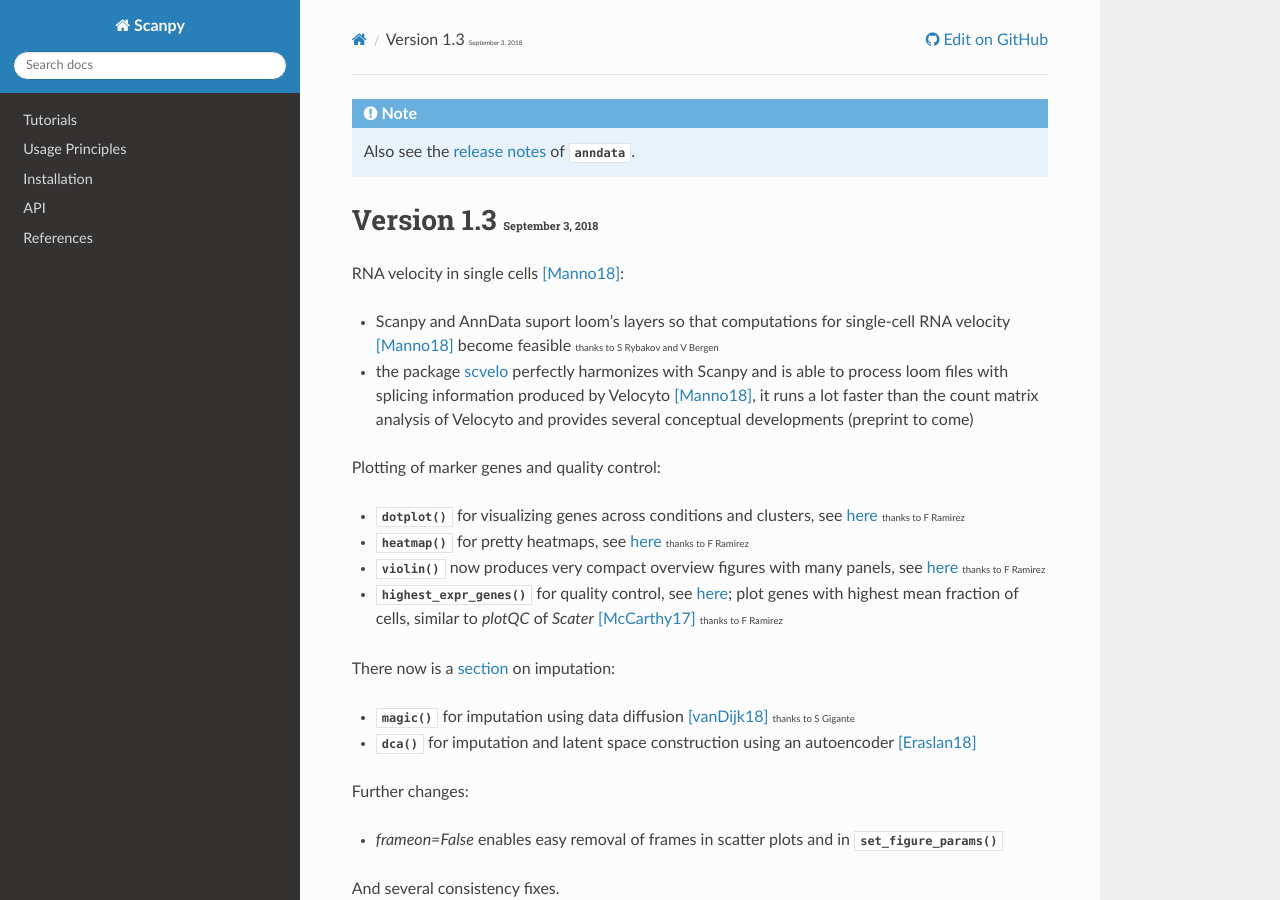
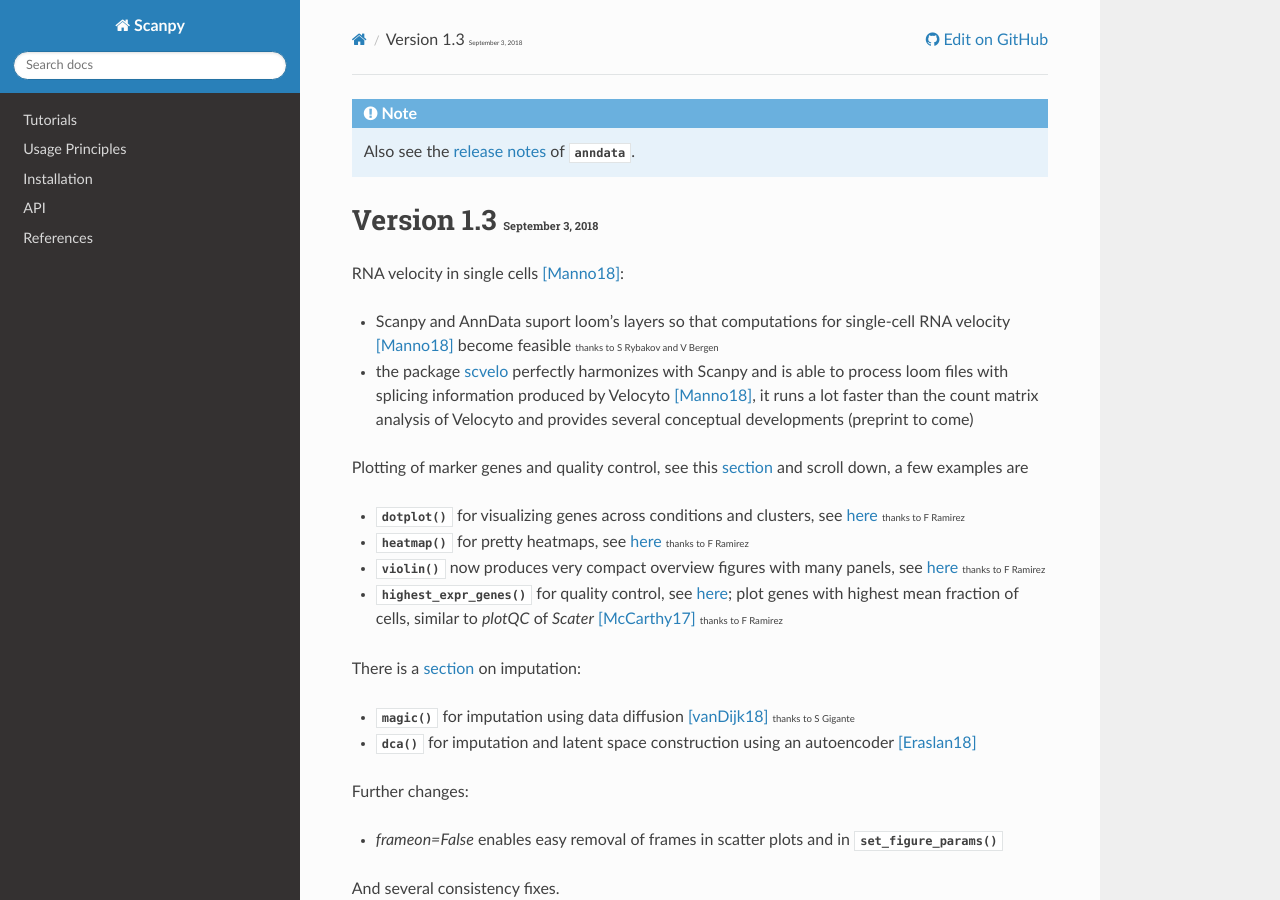
Before and after one commit to scverse/scanpy, a Sphinx documentation site: the page built from docs/release_notes.rst, in a window 1280 px wide and 900 px high. Built offline with Sphinx 7.4.7 and the Read the Docs theme 2.0.0, drawn with Linux system fonts in a browser that asks for light colours; the version number could not be read and is left out.

Commit message:
updated release notes

```diff
--- a/docs/api/plotting.rst
+++ b/docs/api/plotting.rst
@@ -17,9 +17,9 @@
    :toctree: .
 
    pl.scatter
-   pl.violin
    pl.heatmap
    pl.dotplot
+   pl.violin
    pl.stacked_violin
    pl.matrixplot
    pl.clustermap
--- a/docs/release_notes.rst
+++ b/docs/release_notes.rst
@@ -5,6 +5,7 @@
 .. role:: small
 
 .. role:: smaller
+
 
 Version 1.3 :small:`September 3, 2018`
 --------------------------------------
@@ -14,14 +15,14 @@
 - Scanpy and AnnData suport loom's layers so that computations for single-cell RNA velocity [Manno18]_ become feasible :smaller:`thanks to S Rybakov and V Bergen`
 - the package `scvelo <https://github.com/theislab/scvelo>`__ perfectly harmonizes with Scanpy and is able to process loom files with splicing information produced by Velocyto [Manno18]_, it runs a lot faster than the count matrix analysis of Velocyto and provides several conceptual developments (preprint to come)
 
-Plotting of marker genes and quality control:
+Plotting of marker genes and quality control, see this `section <https://scanpy.readthedocs.io/en/latest/api/plotting.html#generic>`__ and scroll down, a few examples are
 
 - :func:`~scanpy.api.pl.dotplot` for visualizing genes across conditions and clusters, see `here <https://gist.github.com/fidelram/2289b7a8d6da055fb058ac9a79ed485c>`__ :smaller:`thanks to F Ramirez`
 - :func:`~scanpy.api.pl.heatmap` for pretty heatmaps, see `here <https://github.com/theislab/scanpy/pull/175>`__ :smaller:`thanks to F Ramirez`
 - :func:`~scanpy.api.pl.violin` now produces very compact overview figures with many panels, see `here <https://github.com/theislab/scanpy/pull/175>`__ :smaller:`thanks to F Ramirez`
 - :func:`~scanpy.api.pl.highest_expr_genes` for quality control, see `here <https://github.com/theislab/scanpy/pull/169>`__; plot genes with highest mean fraction of cells, similar to `plotQC` of *Scater* [McCarthy17]_ :smaller:`thanks to F Ramirez`
 
-There now is a `section <https://scanpy.readthedocs.io/en/latest/api/#imputation>`__ on imputation:
+There is a `section <https://scanpy.readthedocs.io/en/latest/api/#imputation>`__ on imputation:
 
 - :func:`~scanpy.api.pp.magic` for imputation using data diffusion [vanDijk18]_ :smaller:`thanks to S Gigante`
 - :func:`~scanpy.api.pp.dca` for imputation and latent space construction using an autoencoder [Eraslan18]_
@@ -31,6 +32,7 @@
 - `frameon=False` enables easy removal of frames in scatter plots and in :func:`~scanpy.api.set_figure_params`
 
 And several consistency fixes.
+
 
 Version 1.2 :small:`June 8, 2018`
 ---------------------------------
```
